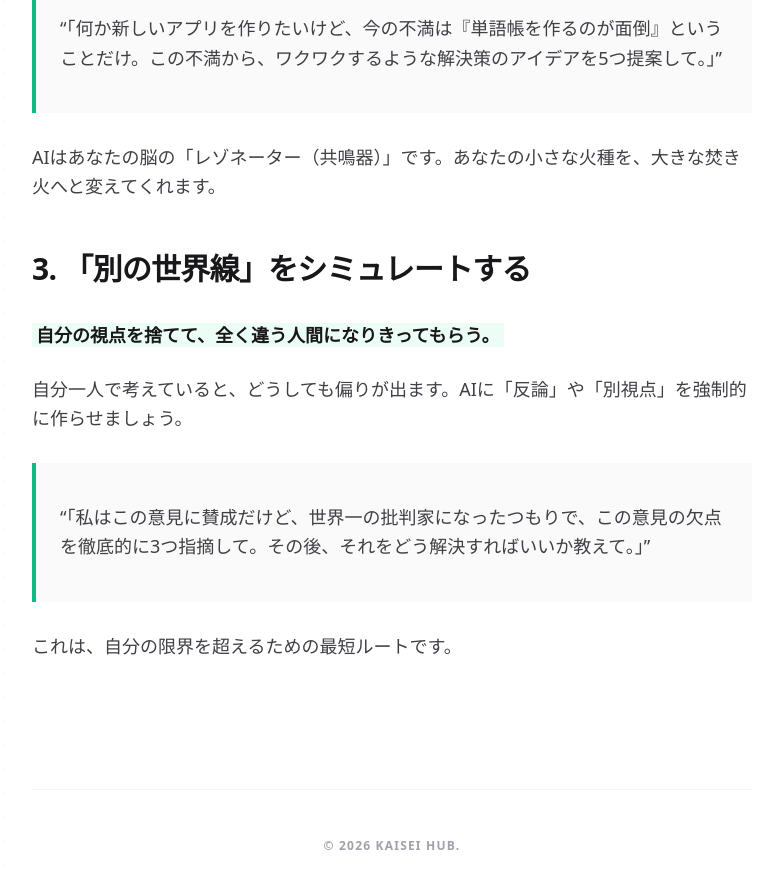
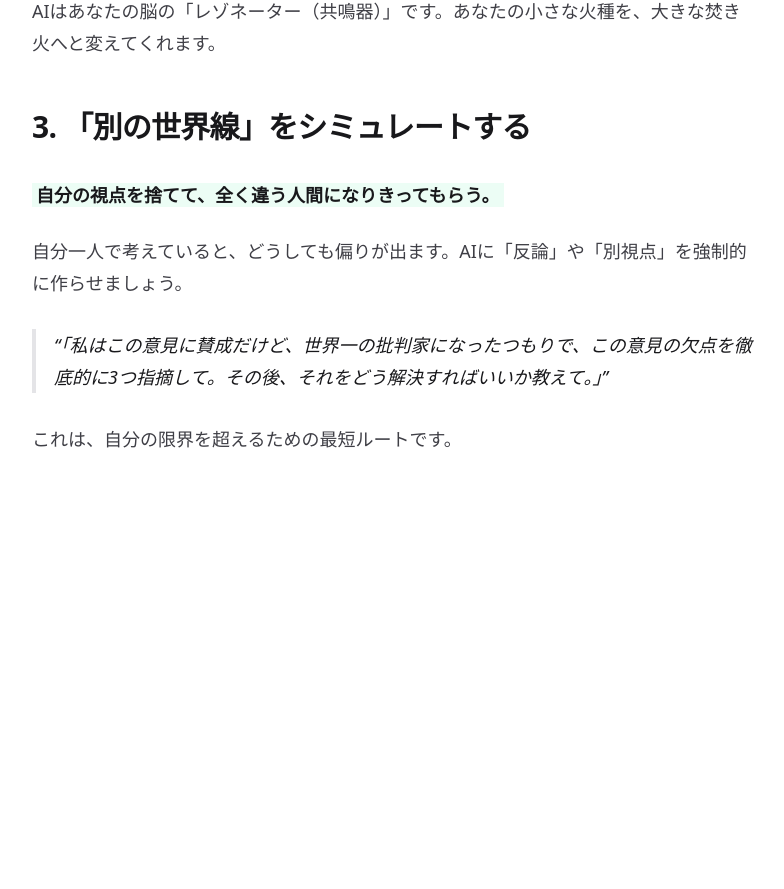
Before and after one commit to kaisei-2026/kaisei-12.-fromgoogle, a Next.js app: page /kaisei-google/blog/coding-agent in a window 1280 px wide. Shown: the part 1331-2220 px from the top of the page, without its empty margins (248-1032 px from the left). After the commit the page ends 1882 px from the top, so only its background shows below. Built offline with nearby package versions, Linux system fonts and the light colour scheme.

Commit message:
Enhance slug handling and static params in PostPage
Refactor PostPage to handle undefined slugs and improve static params generation.

```diff
--- a/app/blog/[slug]/page.tsx
+++ b/app/blog/[slug]/page.tsx
@@ -3,52 +3,43 @@ import Link from "next/link";
 import { ArrowLeft } from "lucide-react";
 import ReactMarkdown from "react-markdown";
 
-// 静的パス生成
 export async function generateStaticParams() {
   const posts = getSortedPostsData();
-  return posts.map((post) => ({
+  // 🌟 slugが空のものは除外してロボットに伝える
+  return posts
+    .filter(post => post.slug && post.slug !== 'undefined')
+    .map((post) => ({
       slug: post.slug,
     }));
 }
 
-export default async function PostPage({ params }: { params: { slug: string } }) {
-  const { slug } = await params;
-  const postData = getPostData(slug);
+export default async function PostPage({ params }: any) {
+  // 🌟 params を安全に取得
+  const resolvedParams = await params;
+  const slug = resolvedParams?.slug;
+
+  if (!slug || slug === 'undefined') return null;
+
+  const postData: any = getPostData(slug);
 
   return (
-    // 🌟 ページ全体のダークモード対応
-    <div className="min-h-screen pt-32 pb-24 px-6 max-w-3xl mx-auto bg-white dark:bg-[#0a0a0a] font-sans transition-colors duration-300">
+    <div className="min-h-screen w-full bg-white dark:bg-[#0a0a0a] transition-colors duration-300 font-sans">
+      <div className="max-w-3xl mx-auto pt-32 pb-24 px-6">
         <Link href="/blog" className="inline-flex items-center text-xs font-bold text-zinc-400 dark:text-zinc-500 hover:text-zinc-900 dark:hover:text-white mb-16 transition-colors uppercase tracking-widest">
           <ArrowLeft size={16} className="mr-2" /> Back to Insights
         </Link>
-
         <article>
           <div className="mb-16">
-          <time className="text-emerald-600 dark:text-emerald-400 font-mono text-sm tracking-widest mb-6 block font-bold transition-colors">
-            {postData.date}
-          </time>
-          <h1 className="text-4xl md:text-5xl font-black text-zinc-950 dark:text-white leading-[1.3] tracking-tight transition-colors">
-            {postData.title}
-          </h1>
+            <time className="text-emerald-600 dark:text-emerald-400 font-mono text-sm tracking-widest mb-6 block font-bold transition-colors">{postData.date}</time>
+            <h1 className="text-4xl md:text-5xl font-black text-zinc-950 dark:text-white leading-[1.3] tracking-tight transition-colors">{postData.title}</h1>
           </div>
-
-        {/* 🌟 記事本文：prose-invert を追加してダークモード時に文字を白くする */}
           <div className="prose prose-lg prose-zinc dark:prose-invert max-w-none
-          transition-colors duration-300
             prose-headings:font-black prose-headings:tracking-tight prose-headings:text-zinc-900 dark:prose-headings:text-white prose-headings:mt-12
-          prose-p:text-zinc-700 dark:prose-p:text-zinc-300 prose-p:leading-relaxed prose-p:font-medium
-          prose-strong:text-zinc-900 dark:prose-strong:text-white prose-strong:bg-emerald-50 dark:prose-strong:bg-emerald-950/30 prose-strong:px-1
-          prose-blockquote:border-l-4 prose-blockquote:border-emerald-500 prose-blockquote:bg-zinc-50 dark:prose-blockquote:bg-zinc-900/50 prose-blockquote:py-4 prose-blockquote:px-6 prose-blockquote:not-italic prose-blockquote:text-zinc-800 dark:prose-blockquote:text-zinc-200 prose-blockquote:font-bold
-          prose-a:text-emerald-600 dark:prose-a:text-emerald-400 hover:prose-a:text-emerald-500">
+            prose-strong:text-zinc-900 dark:prose-strong:text-white prose-strong:bg-emerald-50 dark:prose-strong:bg-emerald-950/30 prose-strong:px-1">
             <ReactMarkdown>{postData.content}</ReactMarkdown>
           </div>
         </article>
-
-      <footer className="mt-32 pt-12 border-t border-zinc-100 dark:border-zinc-800">
-         <p className="text-center text-zinc-400 dark:text-zinc-600 text-xs tracking-widest uppercase font-bold">
-            © 2026 KAISEI HUB.
-         </p>
-      </footer>
+      </div>
     </div>
   );
 }
```
Lines whose indentation alone changed are shown as unchanged.
